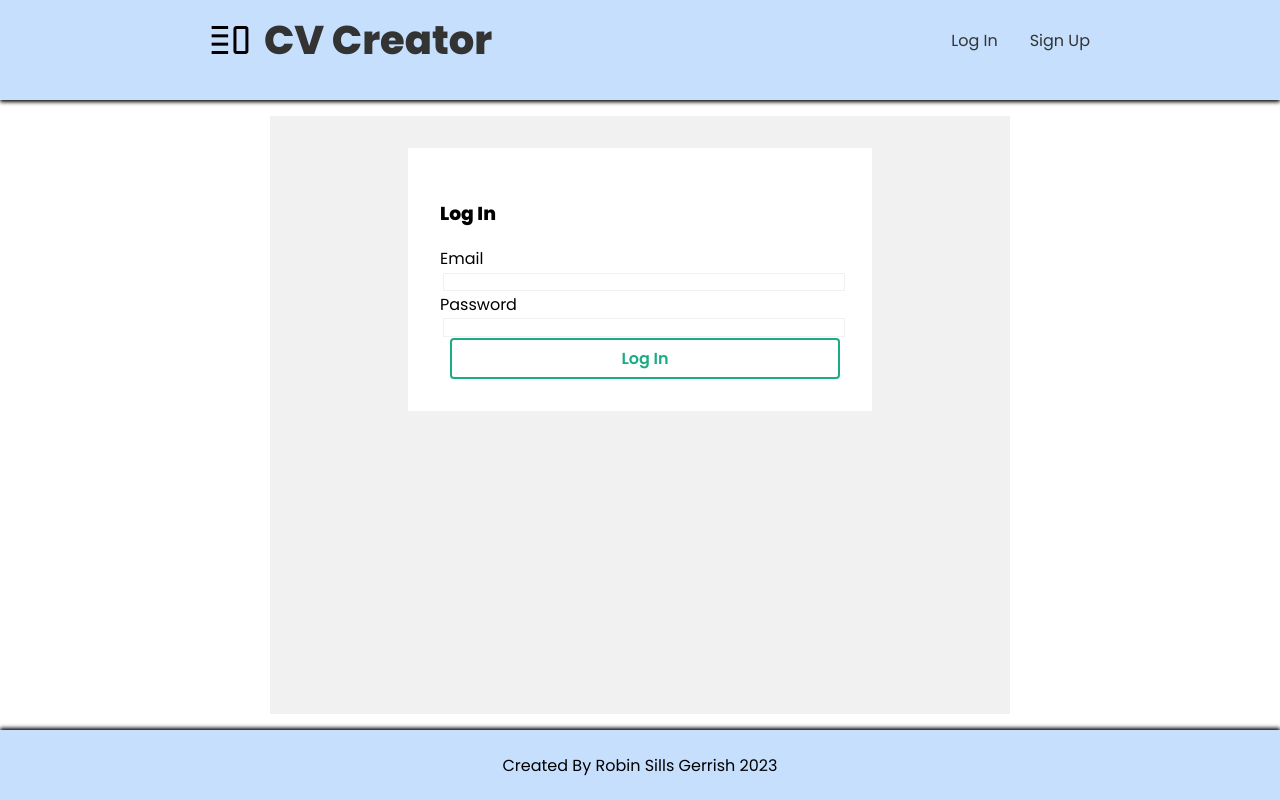
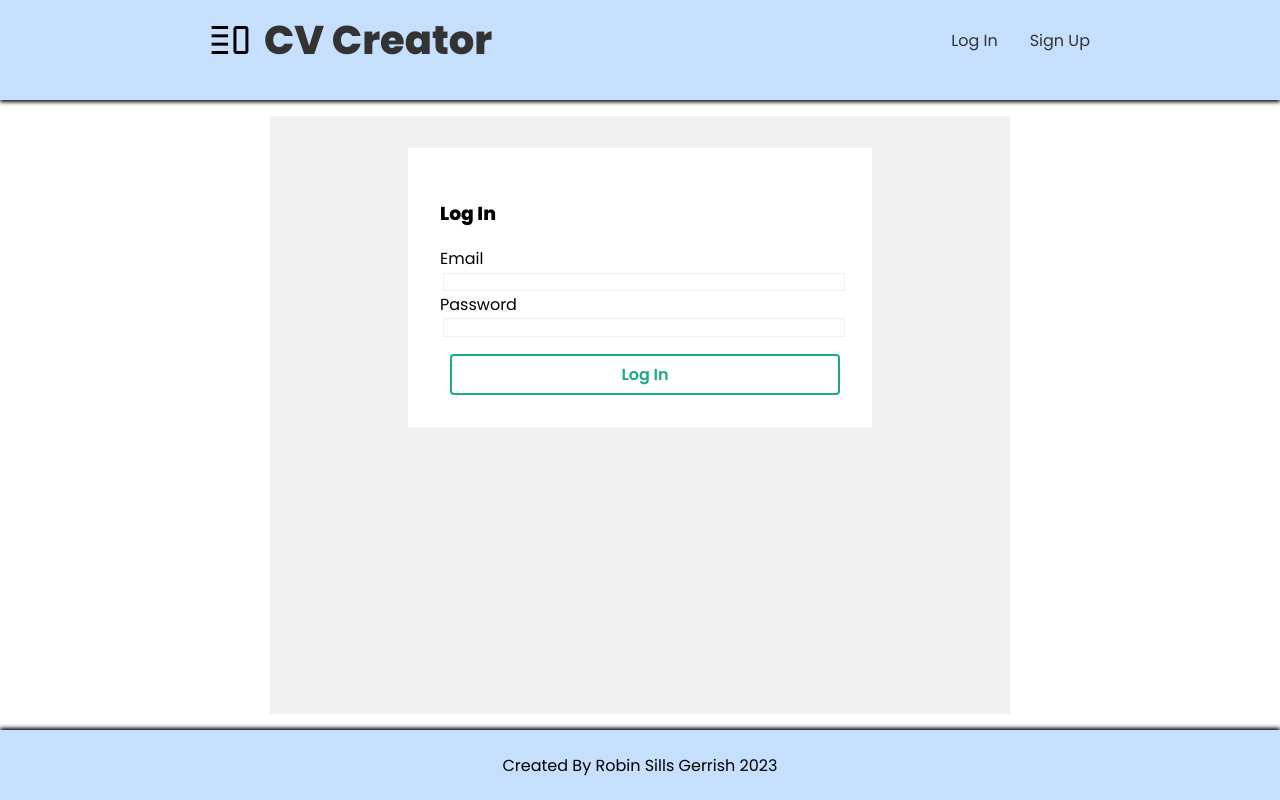
Before and after one commit to RSGerrish/cv-project, a React (Create React App) app in the folder frontend/: page /login in a window 1280 px wide. Built offline with nearby package versions, Linux system fonts and the light colour scheme.

Commit message:
UI tweak

```diff
--- a/frontend/src/index.css
+++ b/frontend/src/index.css
@@ -53,6 +53,7 @@ button {
   padding: 1em;
   background: #fff;
   margin-left: 10px;
+  margin-top: 1em;
   color: var(--primary);
   border: 2px solid var(--primary);
   padding: 6px 10px;
@@ -430,6 +431,7 @@ header a {
 .add-btn {
   position:absolute;
   margin-left: 2em;
+  margin-top: 0;
   right: -5em;
   bottom: 0;
 }
```
